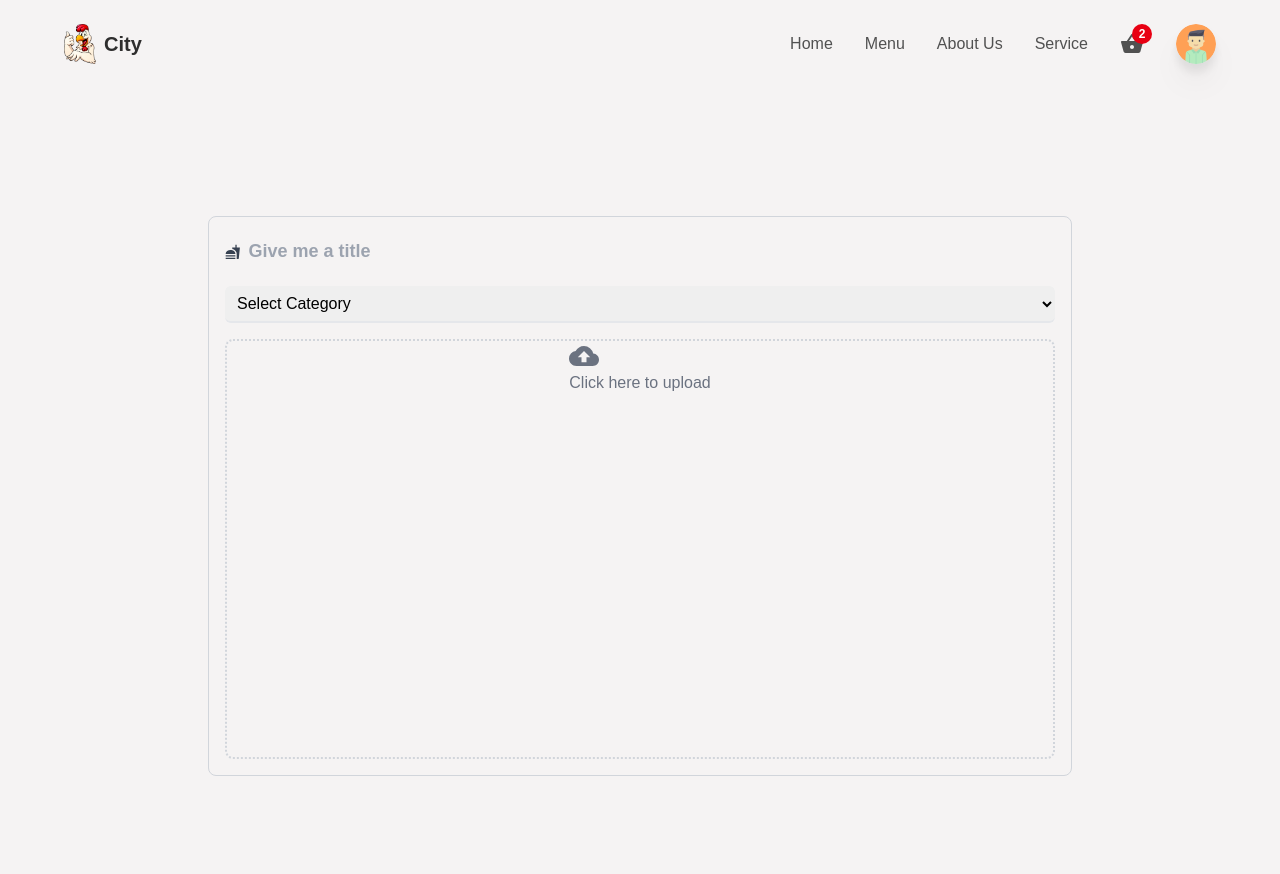
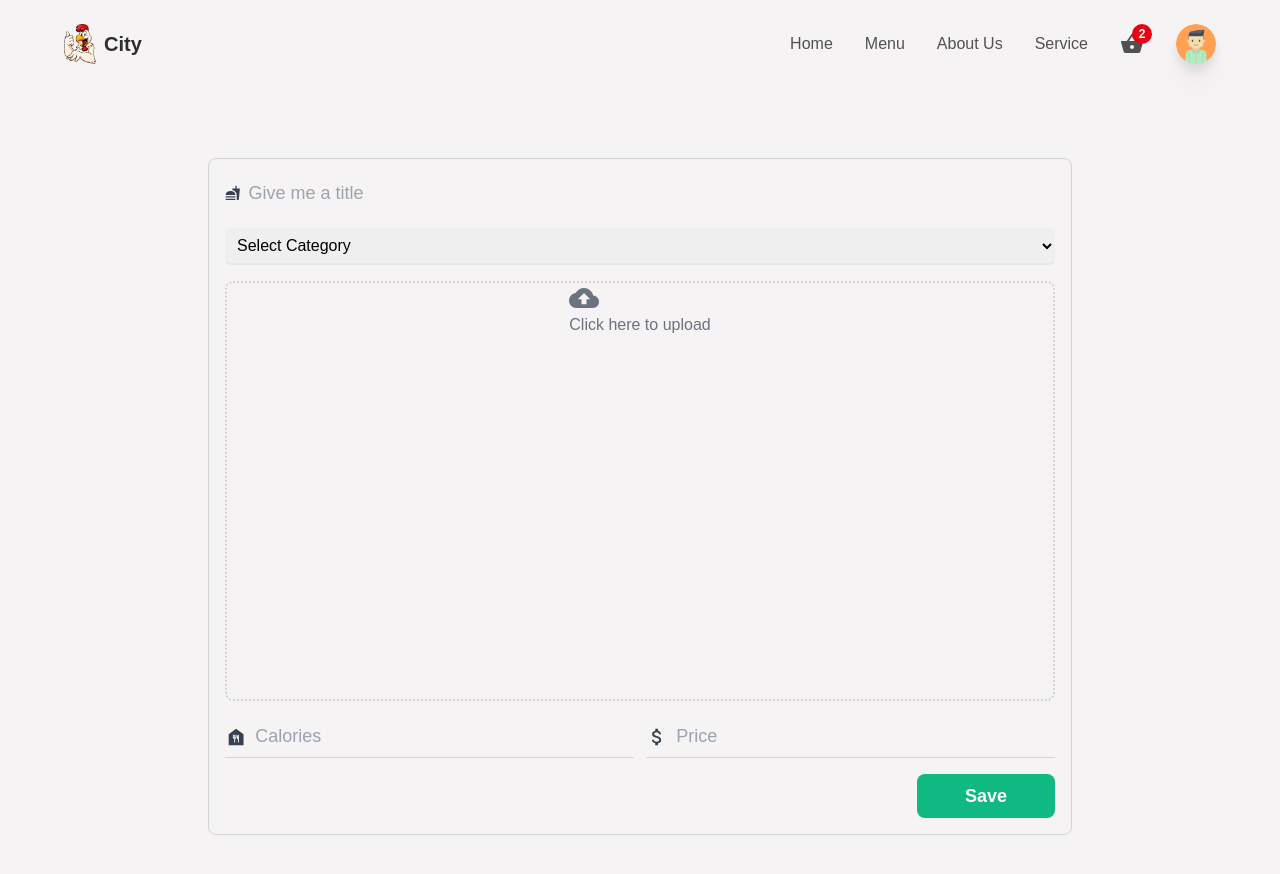
Before and after one commit to luizsaulo/food-delivery-app, a React (Create React App) app: page /createItem in a window 1280 px wide. Shown: the top 874 px of the page. Built offline with nearby package versions, Linux system fonts and the light colour scheme.

Commit message:
continuing with createcontainer component production; now we created a few more properties such as the calories and price input fields with the save button and their functions

```diff
--- a/src/components/CreateContainer.jsx
+++ b/src/components/CreateContainer.jsx
@@ -2,7 +2,7 @@
 import { motion } from 'framer-motion';
 import { categories } from "../utils/data";
 
-import { MdFastfood, MdCloudUpload, MdDelete } from 'react-icons/md';
+import { MdFastfood, MdCloudUpload, MdDelete, MdFoodBank, MdAttachMoney } from 'react-icons/md';
 import Loader from './Loader';
 
 const CreateContainer = () => {
@@ -17,9 +17,12 @@
   const [msg, setMsg] = useState(null);
   const [isLoading, setIsLoading] = useState(false);
 
-  const uploadImage = () => {}
+  const uploadImage = () => {};
 
-  const deleteImage = () => {}
+  const deleteImage = () => {};
+
+  const saveDetails = () => {};
+
 
   return (
     <div className='w-full min-h-screen flex items-center justify-center'>
@@ -48,7 +51,7 @@
                 required value={title}
                 onChange={(e) => setTitle(e.target.value)}
                 placeholder='Give me a title'
-                className='w-full h-full text-lg bg-transparent font-semibold
+                className='w-full h-full text-lg bg-transparent
                 outline-none border-none placeholder:text-gray-400
                 text-textColor'
               />
@@ -124,6 +127,46 @@
             </>
             )}
           </div>
+
+          <div className='w-full flex flex-col md:flex-row items-center gap-3'>
+            <div className='w-full py-2 border-b border-gray-300 flex items-center gap-2'>
+              <MdFoodBank className='text-gray-700 text-2xl' />
+              <input
+                type='text'
+                required
+                value={calories}
+                onChange={(e) => setCalories(e.target.value)}
+                placeholder='Calories'
+                className='w-full h-full text-lg bg-transparent outline-none
+                border-none placeholder:text-gray-400 text-textColor'
+              />
+            </div>
+
+            <div className='w-full py-2 border-b border-gray-300 flex items-center gap-2'>
+              <MdAttachMoney className='text-gray-700 text-2xl' />
+              <input
+                type='text'
+                required
+                value={price}
+                onChange={(e) => setPrice(e.target.value)}
+                placeholder='Price'
+                className='w-full h-full text-lg bg-transparent outline-none
+                border-none placeholder:text-gray-400 text-textColor'
+              />
+            </div>
+          </div>
+
+          <div className='flex items-center w-full'>
+            <button
+              type='button'
+              className='ml-0 md:ml-auto w-full md:w-auto
+              border-none outline-none bg-emerald-500 px-12 py-2 rounded-lg
+              text-lg text-white font-semibold'
+              onClick={saveDetails}
+            >
+              Save
+            </button>
+          </div>
       </div>
     </div>
   );
```
